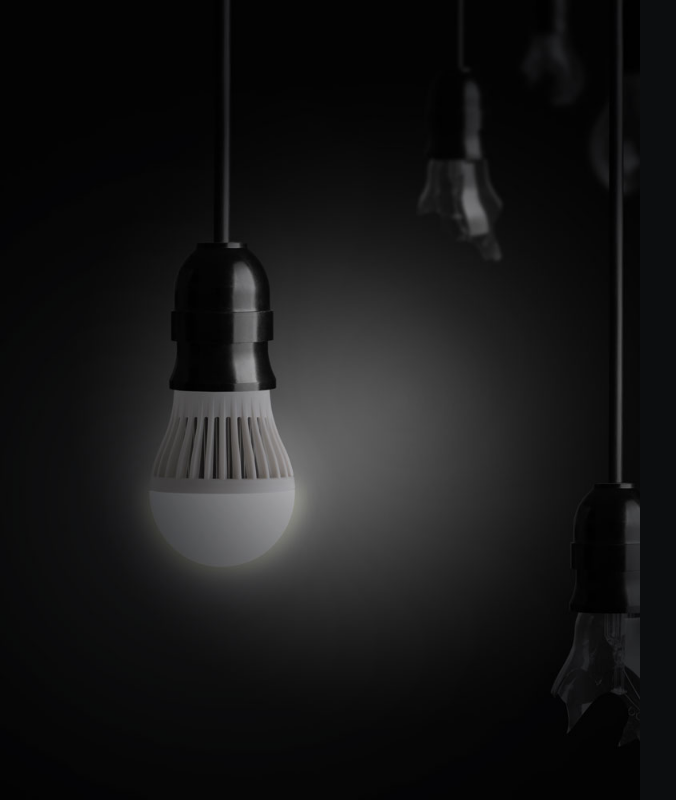
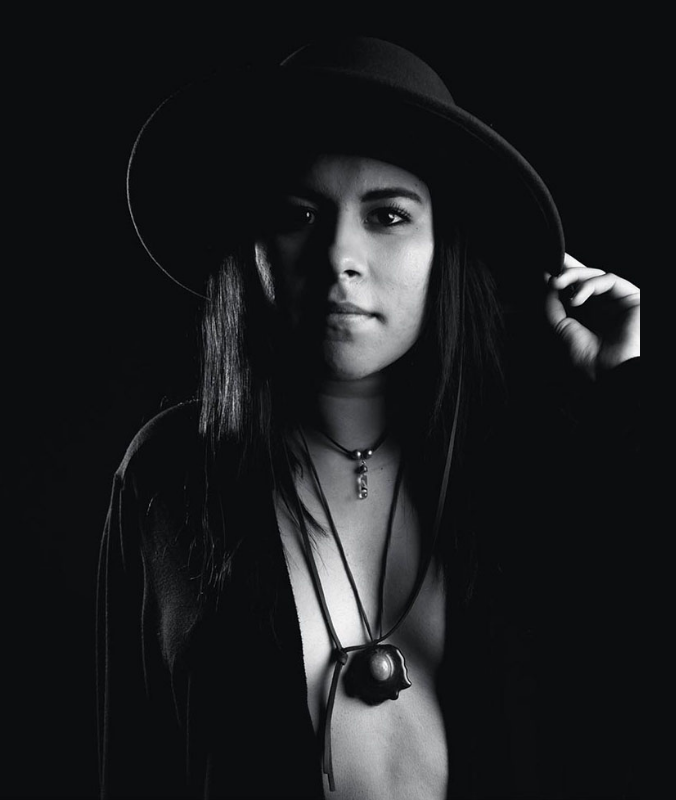
Before and after one commit to sannminwin/techsky_comingsoon, a plain HTML site: page index.html in a window 1280 px wide. Shown: the full height of the page, 0-676 px from the left. Drawn offline with nearby package versions, Linux system fonts and the light colour scheme; files whose address does not match are found by name.

Commit message:
added default image

```diff
--- a/index.html
+++ b/index.html
@@ -26,7 +26,7 @@
 
 	<div class="main-area">
 
-		<section class="left-section" style="background-image: url(images/bg.jpg)">
+		<section class="left-section" style="background-image: url(images/countdown-4-1000x1000.jpg)">
 
 
 		</section><!-- left-section -->
```
Also changed, not shown: images/techsky_logo.png (deleted).
